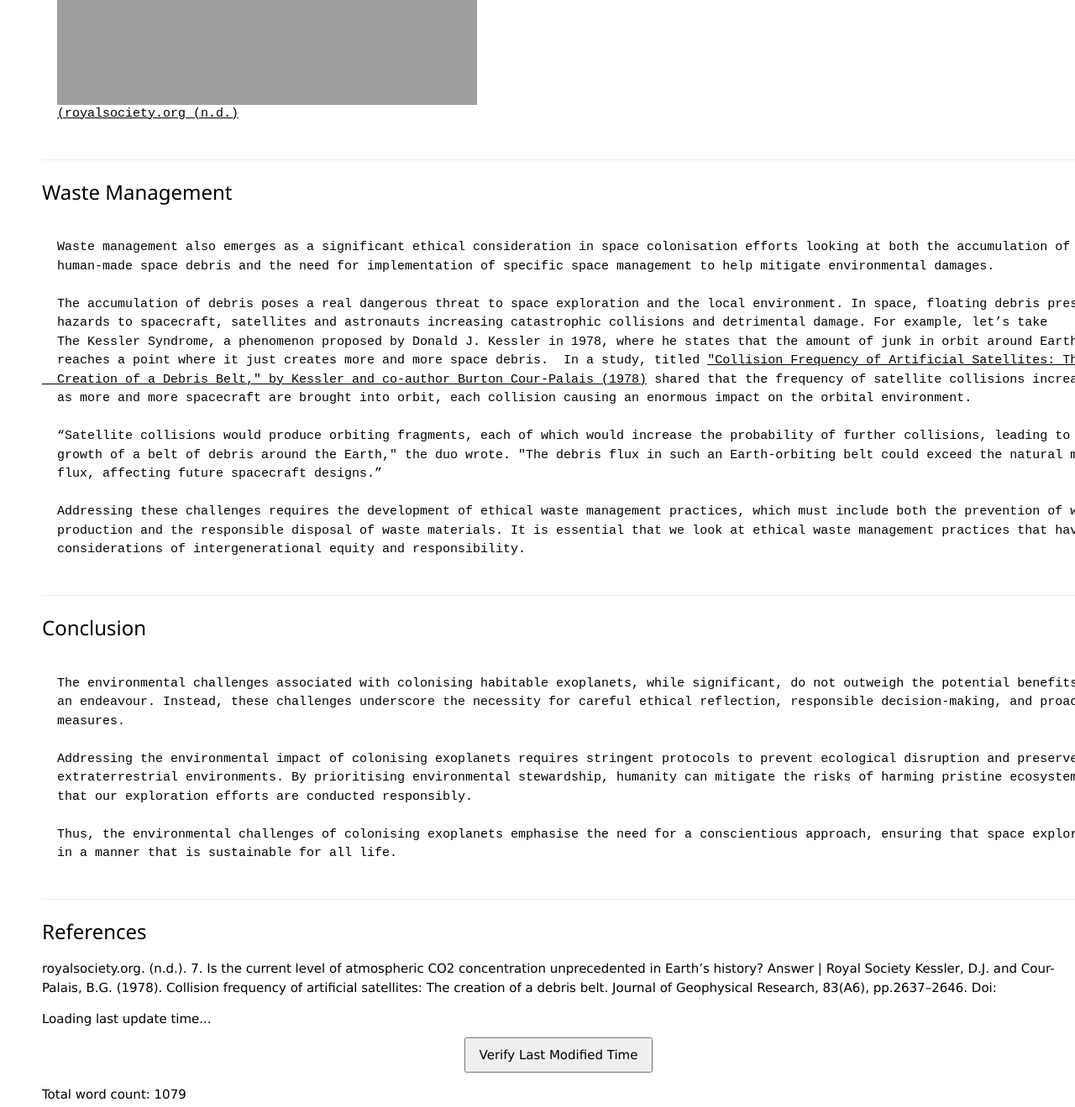
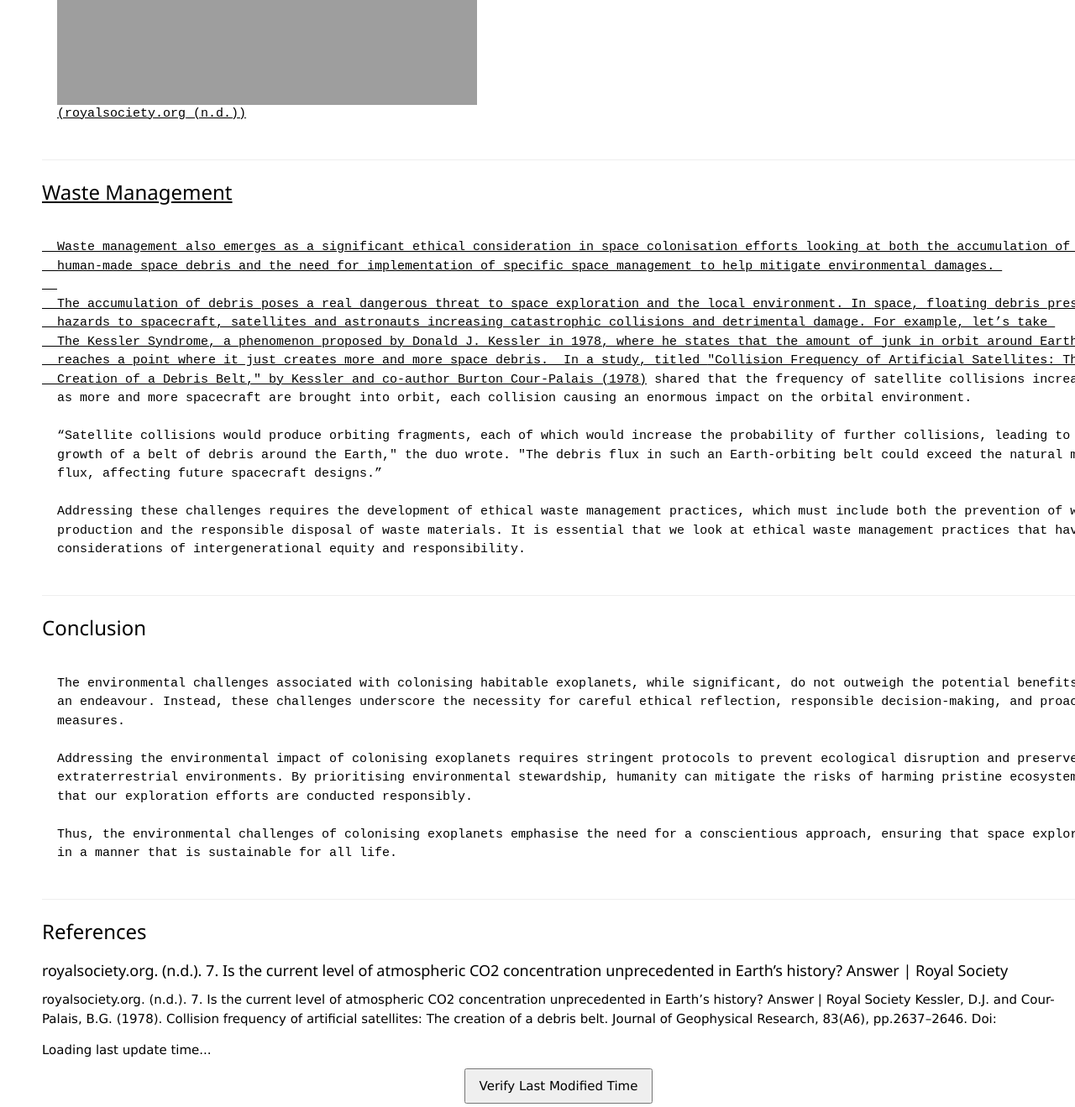
Before and after one commit to danaimushambi/FY6953617, a plain HTML site: page index.html in a window 1280 px wide. Shown: the part 3160-4479 px from the top of the page at 84% size. Drawn offline with nearby package versions, Linux system fonts and the light colour scheme; grey boxes are pictures that could not be loaded.

Commit message:
Correct reference link syntax in index.html
Fix reference link formatting in the HTML.

```diff
--- a/index.html
+++ b/index.html
@@ -176,7 +176,7 @@ p.exl {
   to natural processes that harm indigenous life. But, ruin the long-term sustainability that is crucial to our survival through space.
 
   <img width="500" height="300" alt="Picture2" src="https://github.com/user-attachments/assets/39996242-cb06-4a7d-985f-8dbce5f5118f" />
-  <a href="#ref2">(royalsociety.org (n.d.)</a>
+  <a href="#ref2">(royalsociety.org (n.d.))
 
 </pre>
 </p>
@@ -237,6 +237,8 @@ p.exl {
 </p>
 
 <p class="ex1">
+
+  <h5 id="ref2">royalsociety.org. (n.d.). 7. Is the current level of atmospheric CO2 concentration unprecedented in Earth’s history? Answer | Royal Society</h5>
   <a id="#ref2"></a> royalsociety.org. (n.d.). 7. Is the current level of atmospheric CO2 concentration unprecedented in Earth’s history? Answer | Royal Society
 
   <a id="#ref1"></a> Kessler, D.J. and Cour-Palais, B.G. (1978). Collision frequency of artificial satellites: The creation of a debris belt. Journal of
```
